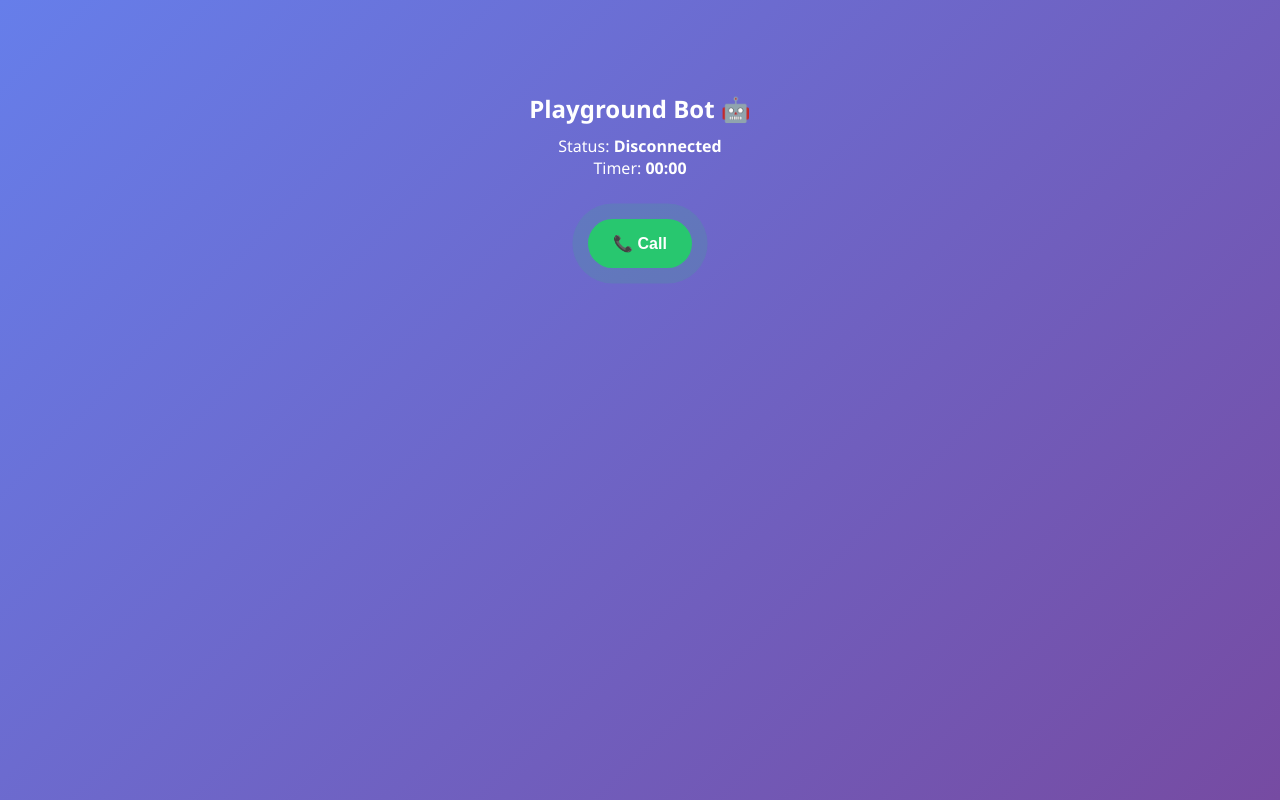
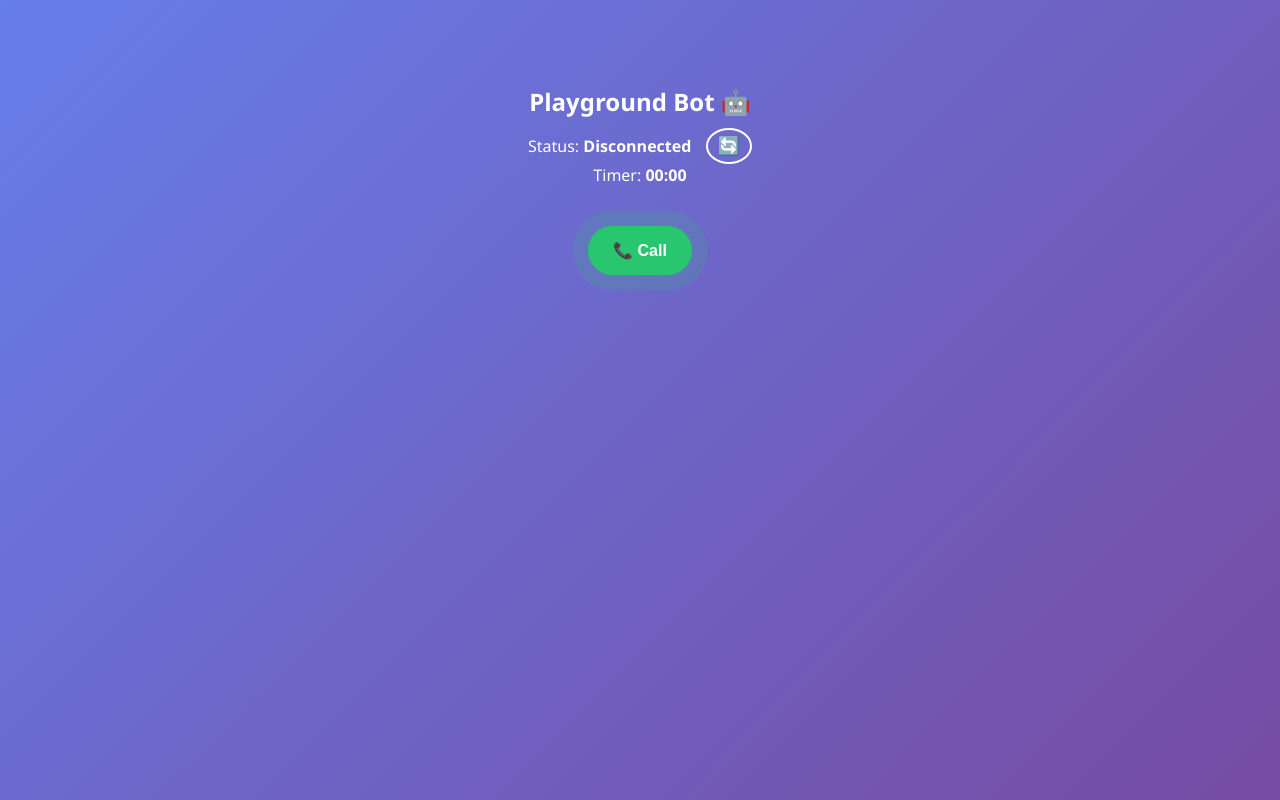
Before and after one commit to ameerhamza-spec/voxionAIBot, a website: page public/playground.html in a window 1280 px wide. Drawn offline with Linux system fonts and the light colour scheme.

Commit message:
frontend change

```diff
--- a/public/playground.html
+++ b/public/playground.html
@@ -51,6 +51,18 @@
     #stopBtn {
       background: #ea5455;
       color: white;
+      display: none;
+    }
+
+    #refreshBtn {
+      background: transparent;
+      color: white;
+      border: 2px solid white;
+      border-radius: 50%;
+      font-size: 18px;
+      padding: 5px 10px;
+      margin-left: 10px;
+      cursor: pointer;
       display: none;
     }
 
@@ -166,7 +178,10 @@
 <body>
   <div id="header">
     <h2>Playground Bot 🤖</h2>
-    <div>Status: <span id="status">Connecting...</span></div>
+    <div>
+      Status: <span id="status">Connecting...</span>
+      <button id="refreshBtn">🔄</button>
+    </div>
     <div>Timer: <span id="timer">00:00</span></div>
   </div>
 
@@ -194,6 +209,7 @@
     const startBtn = document.getElementById('startBtn');
     const stopBtn = document.getElementById('stopBtn');
     const conv = document.getElementById('conversation');
+    const refreshBtn = document.getElementById('refreshBtn');
 
     function log(role, text) {
       const msg = document.createElement('div');
@@ -205,12 +221,16 @@
 
     function connectWS() {
       statusEl.innerText = 'Connecting...';
+      refreshBtn.style.display = 'none';
+      startBtn.disabled = true;
+
       ws = new WebSocket(WS_URL);
       ws.binaryType = 'arraybuffer';
 
       ws.onopen = () => {
         statusEl.innerText = 'Connected ✅';
         startBtn.disabled = false;
+        refreshBtn.style.display = 'none';
       };
 
       ws.onmessage = (ev) => {
@@ -234,14 +254,20 @@
       ws.onclose = () => {
         statusEl.innerText = 'Disconnected';
         registered = false;
-        startBtn.disabled = false;
+        startBtn.disabled = true;
         stopBtn.style.display = 'none';
         conv.classList.remove('active');
         stopTimer();
+        refreshBtn.style.display = 'inline-block'; // Show refresh button
       };
     }
 
     connectWS();
+
+    // Refresh button → reconnect
+    refreshBtn.addEventListener('click', () => {
+      connectWS();
+    });
 
     startBtn.addEventListener('click', async () => {
       ws.send(JSON.stringify({ type: 'register' }));
```
